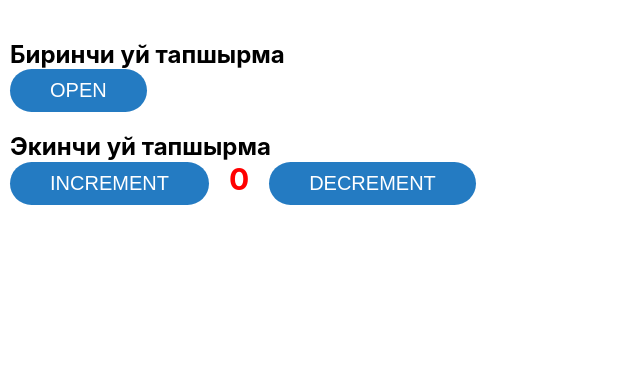
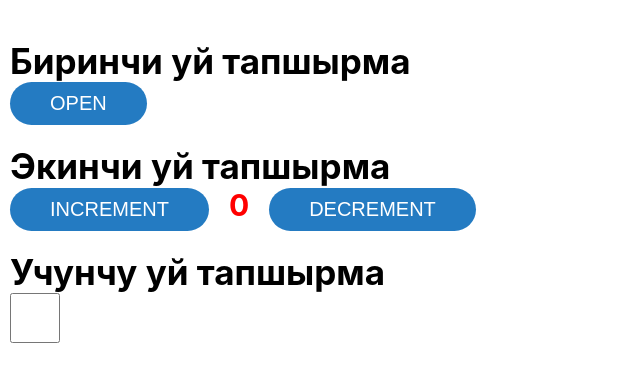
Before and after one commit to Madridista48/new-state-blond, a React (Vite) app: page / in a window 1280 px wide. Shown: the top 382 px of the page, without its empty margins (0-640 px from the left). Built offline with nearby package versions, Linux system fonts and the light colour scheme.

Commit message:
Выполнен третий дз

```diff
--- a/src/components/Main/Main.jsx
+++ b/src/components/Main/Main.jsx
@@ -4,13 +4,14 @@ import Button from "../UI/Button/Button.jsx";
 import css from './Main.module.css'
 
 const Main = () => {
-
+    // first home-work
     const [text, setText] = useState(true)
     const changeText = (e) => {
         e.preventDefault()
         setText(prevState => !prevState)
     }
 
+    // second home-work
     const [count, setCount] = useState(0)
     const plusCount = (e) => {
         e.preventDefault()
@@ -21,10 +22,22 @@ const Main = () => {
         setCount(prevState => prevState === -10? prevState: prevState-1)
     }
 
+    //  third home-work
+    const [state, setState] = useState(false)
+    const changeBackground = () =>{
+        setState(prevState => !prevState)
+        if (!state){
+            document.querySelector('main').style.backgroundColor = 'black'
+            document.querySelector('main').style.color = 'white'
+        }else {
+            document.querySelector('main').style.backgroundColor = 'white'
+            document.querySelector('main').style.color = 'black'
+        }
+    }
 
 
     return (
-        <main className={css.main}>
+        <main className={css.main} id={"12"}>
             <section className={css.section}>
                 <Titles title={"Биринчи"}/>
                 <Button text={text ? "Open" : "Close"} onClick={changeText}/>
@@ -37,6 +50,10 @@ const Main = () => {
                 <Button text={"Decrement"} onClick={minusCount}/>
             </section>
 
+            <section className={css.section}>
+                <Titles title={"Учунчу"}/>
+                <input className={css.inputCheck} type="checkbox" onChange={changeBackground}/>
+            </section>
 
         </main>
     );
--- a/src/components/Main/Main.module.css
+++ b/src/components/Main/Main.module.css
@@ -13,3 +13,8 @@
     color: red;
     margin: 0 20px;
 }
+
+.inputCheck{
+    width: 50px;
+    height: 50px;
+}
--- a/src/components/Titles/Titles.jsx
+++ b/src/components/Titles/Titles.jsx
@@ -1,9 +1,10 @@
 import PropTypes from "prop-types";
 
+import css from './Titles.module.css'
 
 const Titles = ({ title }) => {
     return (
-        <h1>{title} уй тапшырма</h1>
+        <p className={css.title}>{title} уй тапшырма</p>
     );
 };
 
--- a/src/components/Titles/Titles.module.css
+++ b/src/components/Titles/Titles.module.css
@@ -0,0 +1,4 @@
+.title{
+    font-size: 35px;
+    font-weight: bold;
+}
```
